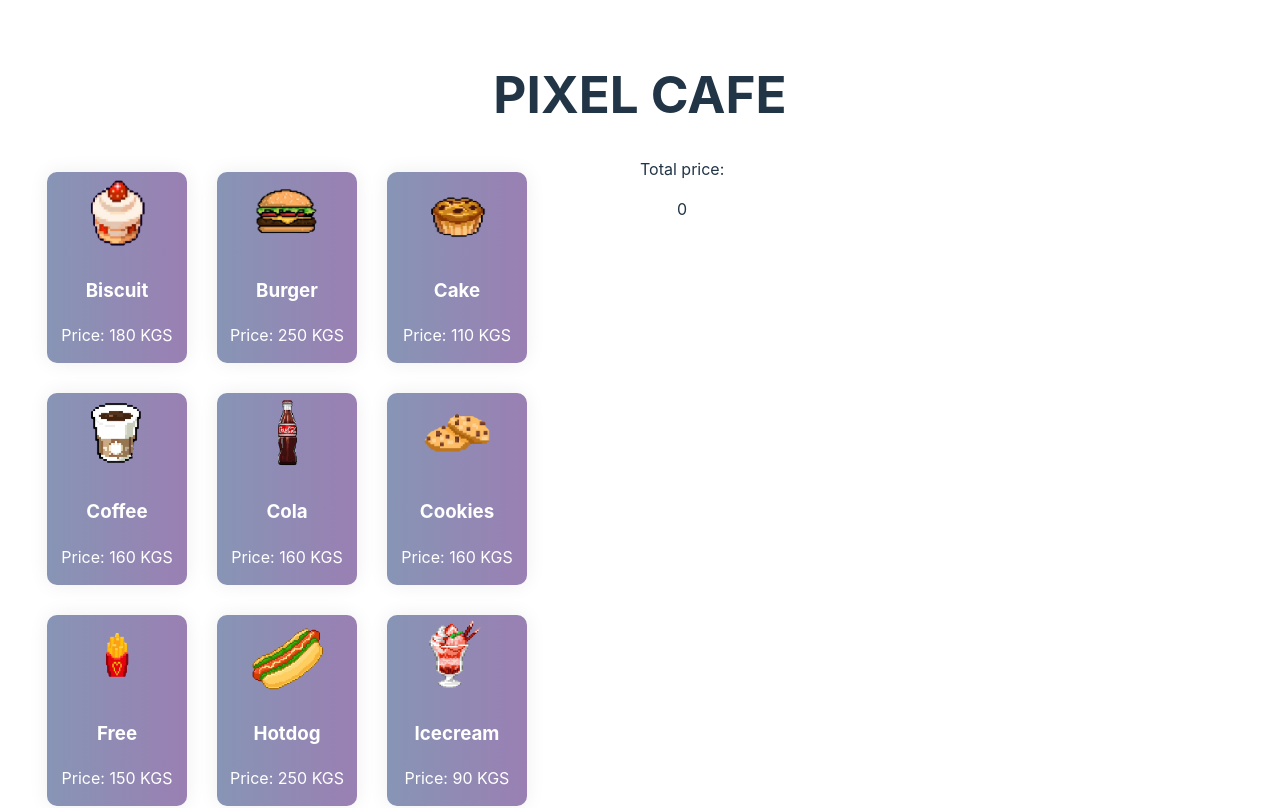
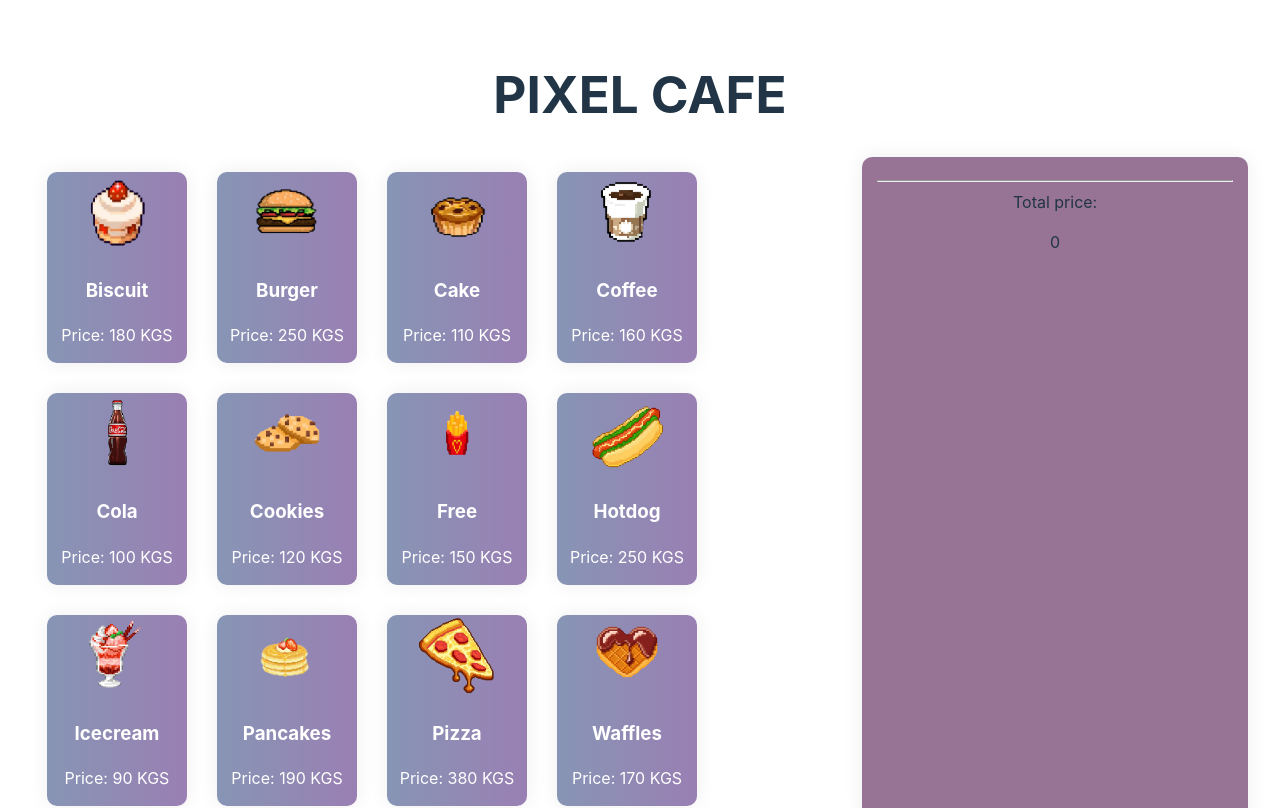
Before and after one commit to cashrina/test7, a React (Vite) app in the folder vite-project/: page / in a window 1280 px wide. Shown: the top 808 px of the page. Built offline with nearby package versions, Linux system fonts and the light colour scheme.

Commit message:
Прописала конечные стили для всех элементов на странице

```diff
--- a/vite-project/src/App.css
+++ b/vite-project/src/App.css
@@ -12,7 +12,15 @@
 .menu {
   display: flex;
   flex-wrap: wrap;
-  width: 50%;
+  width: 70%;
+}
+
+.order {
+  padding: 15px;
+  width: 30%;
+  background-color: #977496;
+  box-shadow: 0 0 20px #eee;
+  border-radius: 10px;
 }
 
 .menu-btn {
@@ -31,8 +39,30 @@
   background-position: right center;
 }
 
+.order-items {
+  display: flex;
+  flex-direction: row;
+  align-items: center;
+  width: 100%;
+  height: 10%;
+  margin-bottom: -10px;
+}
+
+.order-name {
+  margin-right: auto;
+}
+
+.order-count {
+  padding: 0 20px 0 20px;
+}
+
+.order-sum {
+  margin-right: 30px;
+}
+
 .stock {
   margin-left: auto;
-  margin-right: 90px;
   padding: 0;
+  background: none ;
+  border: none;
 }
--- a/vite-project/src/components/Menu/Menu.tsx
+++ b/vite-project/src/components/Menu/Menu.tsx
@@ -33,8 +33,8 @@ const Menu = () => {
 		{name: 'Burger', price: 250, image: burgerImage},
 		{name: 'Cake', price: 110, image: cakeImage},
 		{name: 'Coffee', price: 160, image: coffeeImage},
-		{name: 'Cola', price: 160, image: colaImage},
-		{name: 'Cookies', price: 160, image: cookiesImage},
+		{name: 'Cola', price: 100, image: colaImage},
+		{name: 'Cookies', price: 120, image: cookiesImage},
 		{name: 'Free', price: 150, image: freeImage},
 		{name: 'Hotdog', price: 250, image: hotdogImage},
 		{name: 'Icecream', price: 90, image: icecreamImage},
@@ -90,7 +90,6 @@ const Menu = () => {
 
 	const total:number =getTotalPrise();
 
-	console.log(Items)
 	return (
 		<div className="container">
 			<div className="menu">
@@ -107,6 +106,7 @@ const Menu = () => {
 				{Items.map((createItem, index) => (
 					<Order key={index} name={createItem.name} count={createItem.count} sumItems={() => getCount(createItem.name)} onRemove={() => removeItem(createItem.name)} />
 				))}
+				<hr/>
 				<div className="price">Total price: <p>{total}</p></div>
 			</div>
 		</div>
--- a/vite-project/src/components/Order/Order.tsx
+++ b/vite-project/src/components/Order/Order.tsx
@@ -15,13 +15,13 @@ const Order: React.FC<IItemsProps> = ({name,count, sumItems,onRemove}) => {
 
 	return (
 		<div className="order-items">
-			<h5>{name}</h5>
-			<p>x {count}</p>
-			<p>{sum} KGS</p>
+			<h5 className="order-name">{name}</h5>
+			<p className="order-count">x {count}</p>
+			<p className="order-sum">{sum} KGS</p>
 			<button onClick={onRemove}
 							className="stock"><img
 							src={stockImage} alt="Stock Image"
-							style={{ width: '70px', height: '70px' }} />
+							style={{ width: '40px', height: '40px' }} />
 			</button>
 		</div>
 	)
```
